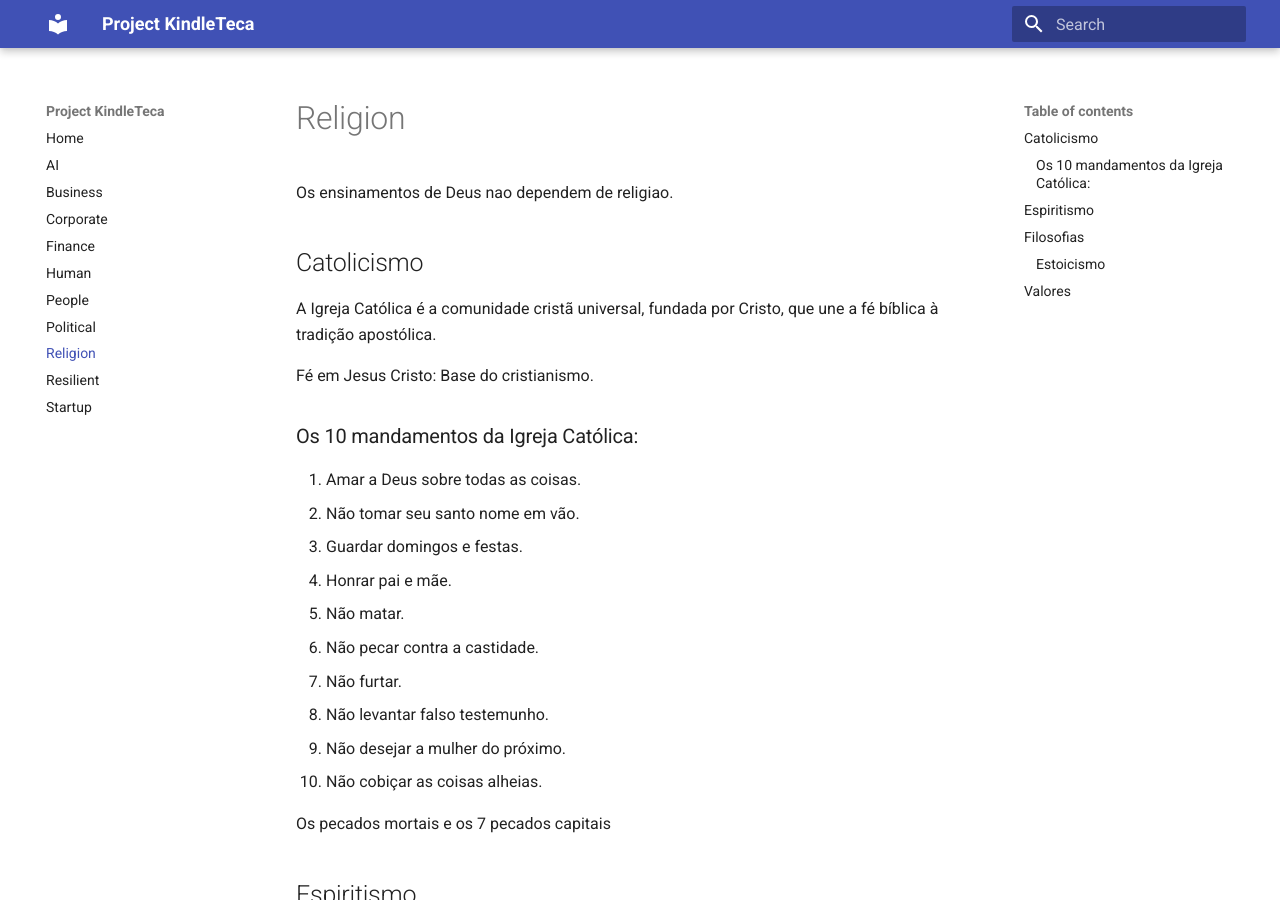
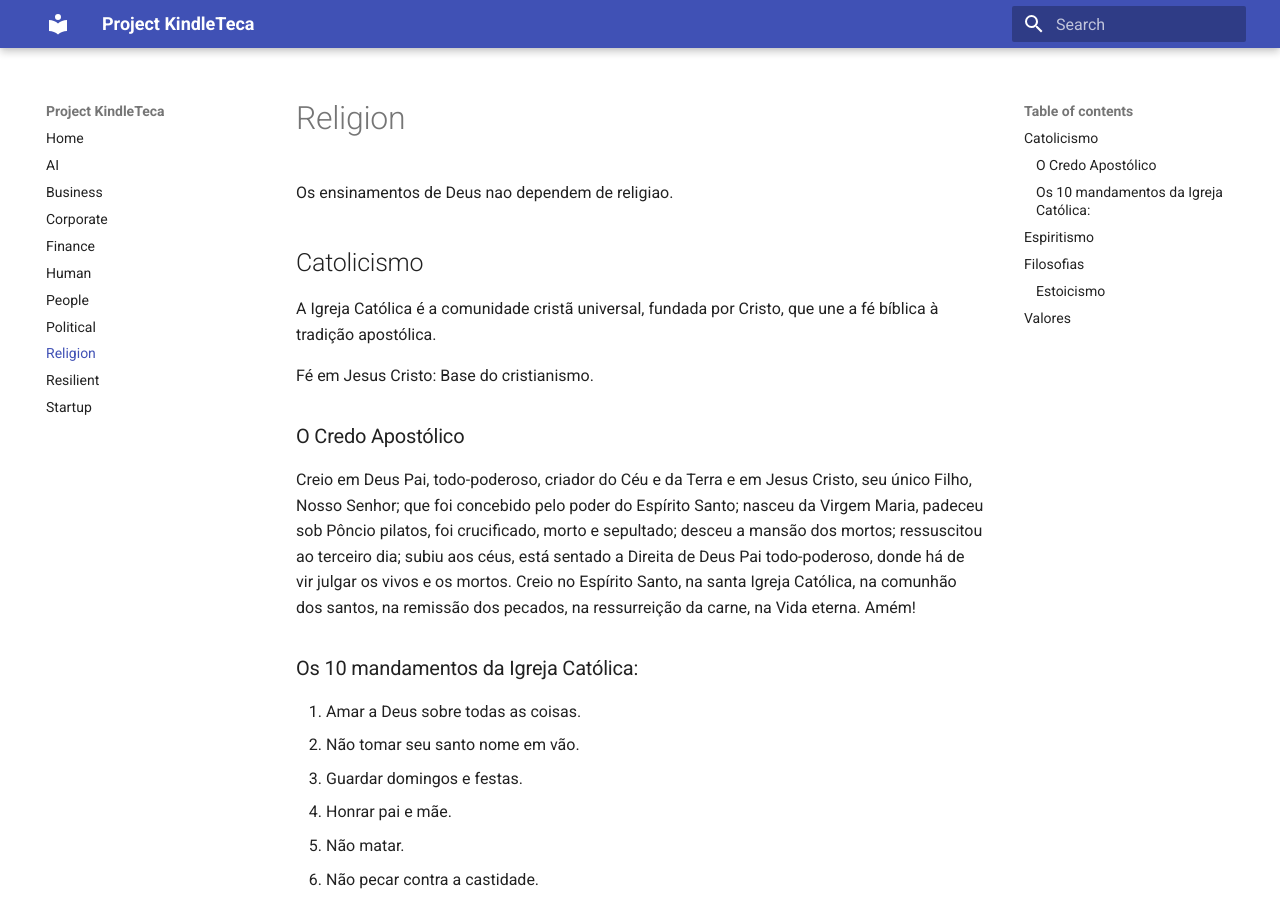
Before and after one commit to renatobrf/kindle-teca, an MkDocs documentation site: the page built from docs/religiao.md, in a window 1280 px wide and 900 px high. Built offline with MkDocs 1.6.1 and Material for MkDocs 9.7.7, drawn with Linux system fonts in a browser that asks for light colours.

Commit message:
Update religiao.md

```diff
--- a/docs/religiao.md
+++ b/docs/religiao.md
@@ -5,6 +5,10 @@ Os ensinamentos de Deus nao dependem de religiao.
 A Igreja Católica é a comunidade cristã universal, fundada por Cristo, que une a fé bíblica à tradição apostólica.
 
 Fé em Jesus Cristo: Base do cristianismo.
+
+### O Credo Apostólico
+
+Creio em Deus Pai, todo-poderoso, criador do Céu e da Terra e em Jesus Cristo, seu único Filho, Nosso Senhor; que foi concebido pelo poder do Espírito Santo; nasceu da Virgem Maria, padeceu sob Pôncio pilatos, foi crucificado, morto e sepultado; desceu a mansão dos mortos; ressuscitou ao terceiro dia; subiu aos céus, está sentado a Direita de Deus Pai todo-poderoso, donde há de vir julgar os vivos e os mortos. Creio no Espírito Santo, na santa Igreja Católica, na comunhão dos santos, na remissão dos pecados, na ressurreição da carne, na Vida eterna. Amém!
 
 ### Os 10 mandamentos da Igreja Católica:
 
```
